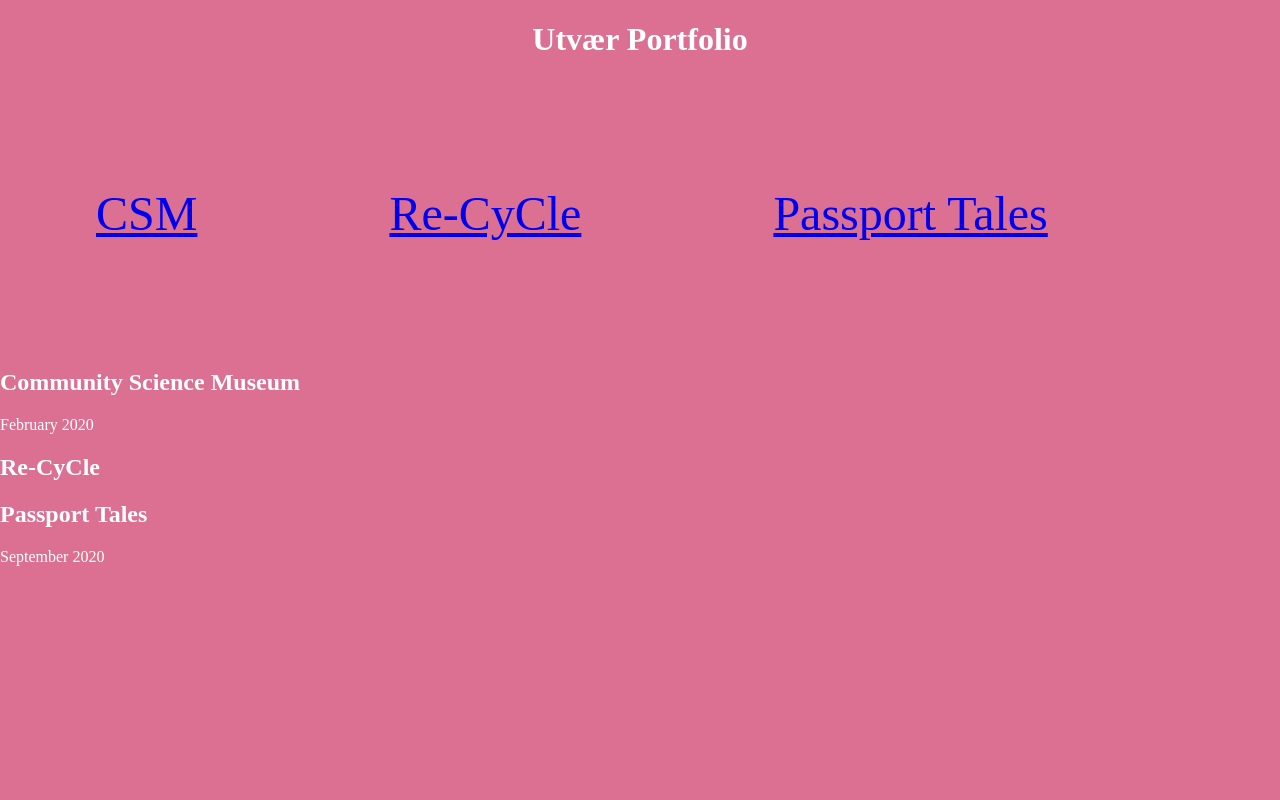
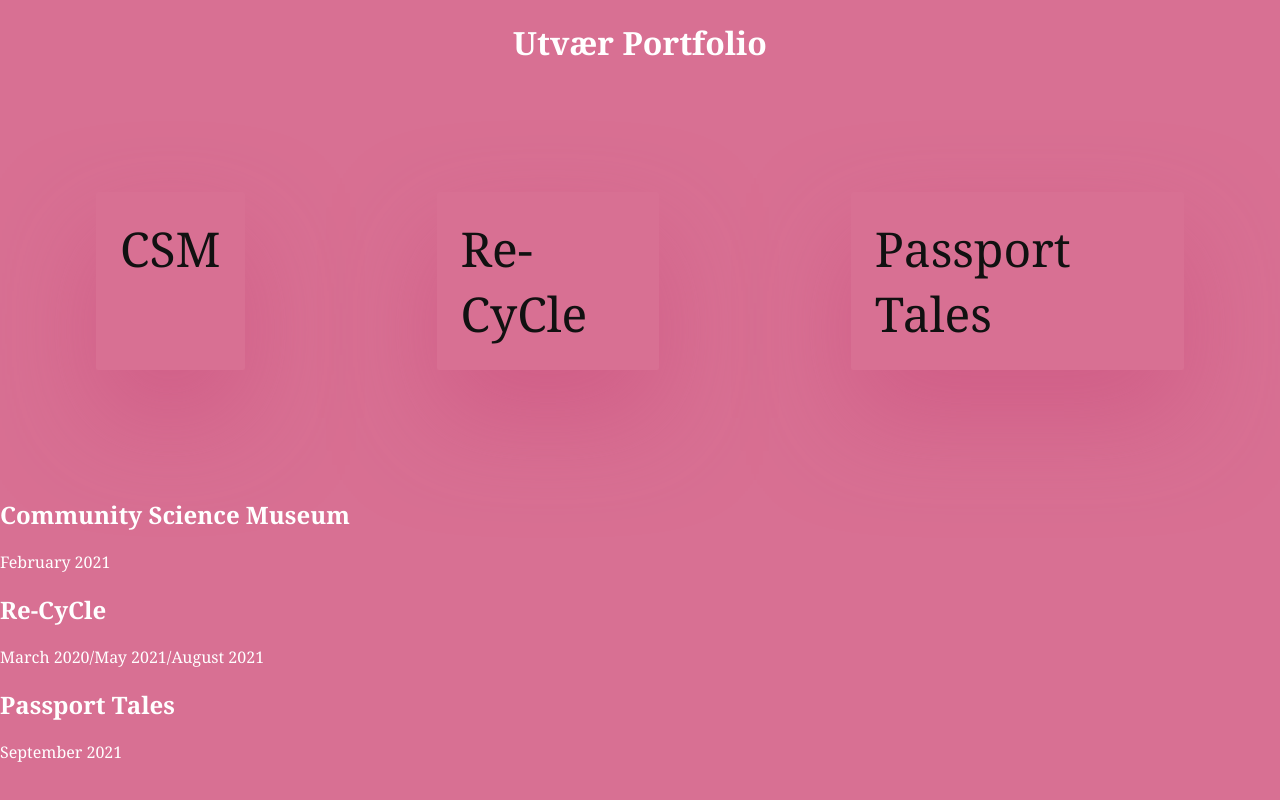
Before and after one commit to utvaer/portfolio-year1, a plain HTML site: page index.html in a window 1280 px wide. Drawn offline with Linux system fonts and the light colour scheme.

Commit message:
minor css changes

```diff
--- a/css/style.css
+++ b/css/style.css
@@ -20,7 +20,8 @@ body {
   margin: 0;
   padding: 0;
   width: 100%;
-  background-color: palevioletred;
+  background-color: #d87093;
+  font-family: Georgia, "Times New Roman", Times, serif;
   color: #fff;
 }
 h1 {
@@ -32,6 +33,12 @@ h1 {
   margin: 2em auto;
 }
 .link {
-  padding: 2em;
+  margin: 2em;
   font-size: 3em;
+  text-decoration: none;
+  color: #111;
+  cursor: pointer;
+  padding: 0.5em;
+  border-radius: 2px;
+  box-shadow: rgba(207, 92, 134, 0.9) 0px 48px 100px 0px;
 }
--- a/index.html
+++ b/index.html
@@ -21,16 +21,16 @@
     <main>
         <div id="csm section">
             <h2>Community Science Museum</h2>
-            <p>February 2020</p>
+            <p>February 2021</p>
             <p></p>
         </div>
         <div id="re-cycle section">
             <h2>Re-CyCle</h2>
-            <p></p>
+            <p>March 2020/May 2021/August 2021</p>
         </div>
         <div id="pt section">
             <h2>Passport Tales</h2>
-            <p>September 2020</p>
+            <p>September 2021</p>
         </div>
 
     </main>
```
